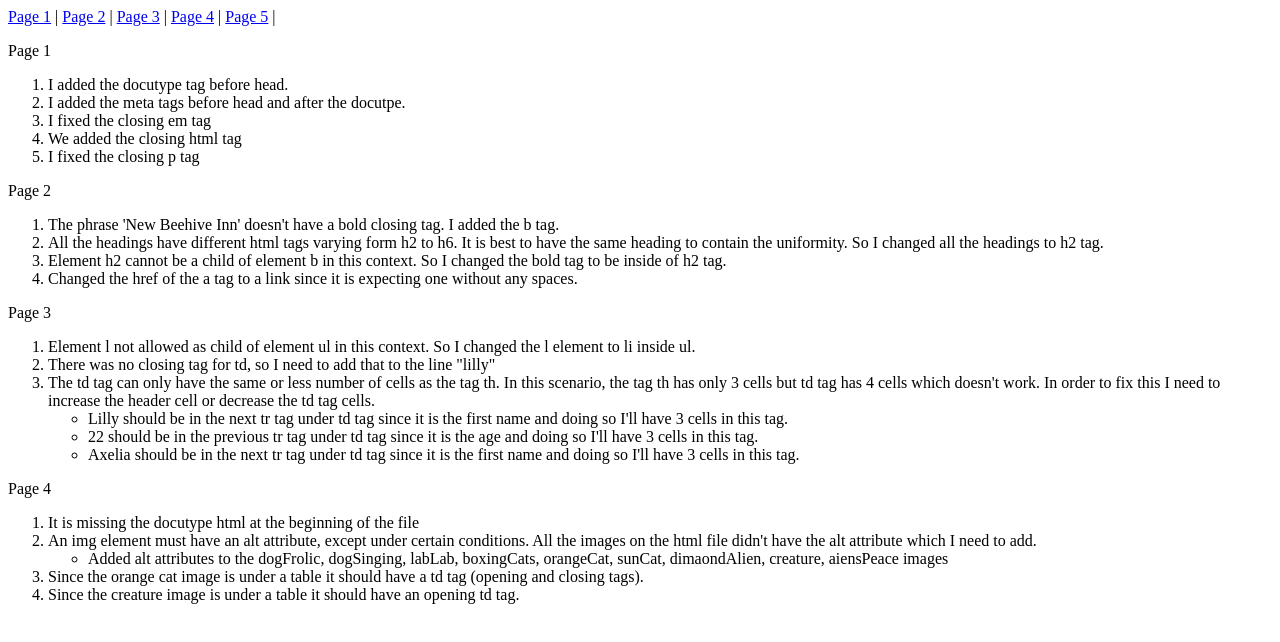
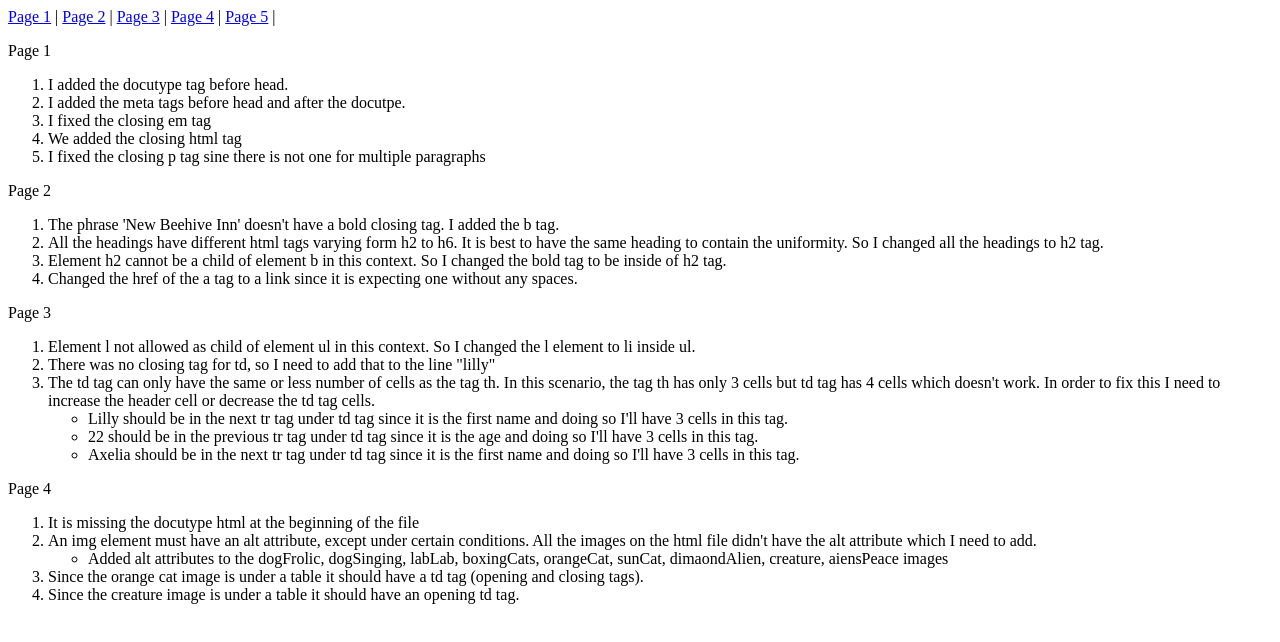
Before and after one commit to SnehaYendluri/snehayendluri.github.io, a plain HTML site: page html-midterm/page5.html in a window 1280 px wide. Drawn offline with Linux system fonts and the light colour scheme.

Commit message:
finished

```diff
--- a/html-midterm/page5.html
+++ b/html-midterm/page5.html
@@ -26,7 +26,7 @@
         <li> I added the meta tags before head and after the docutpe. </li>
         <li> I fixed the closing em tag </li>
         <li> We added the closing html tag </li>
-        <li> I fixed the closing p tag </li>
+        <li> I fixed the closing p tag sine there is not one for multiple paragraphs </li>
     </ol>
 
     <p> Page 2</p>
```
